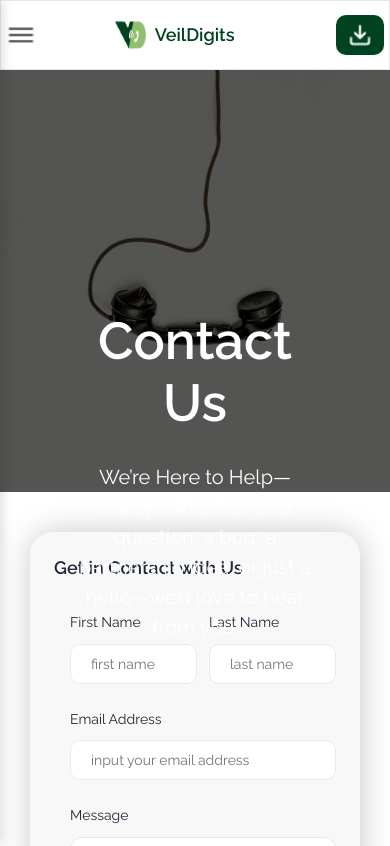
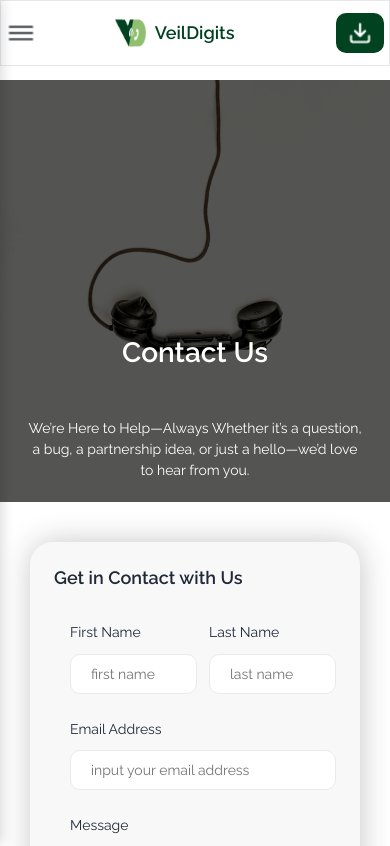
Before and after one commit to DIVINEMICHAEL04/VEIL-DIGITS, a React (Vite) app: page /Contact in a window 390 px wide. Shown: the top 846 px of the page. Built offline with nearby package versions, Linux system fonts and the light colour scheme.

Commit message:
new updates

```diff
--- a/src/components/about-veil-digits/about_veil_digits.css
+++ b/src/components/about-veil-digits/about_veil_digits.css
@@ -1,4 +1,5 @@
 .about-bg-img {
+    margin-top: 80px;
     background-image: url('../../assets/about-us-img.jpg');
     background-size: cover;
     background-position: center;
@@ -63,6 +64,15 @@
 
 @media screen and (max-width: 1024px) {
     .about-bg-img {
-        height: 70vh;
+        height: 60vh;
     }
 }
+
+@media screen and (max-width: 768px) {
+    .about-veildigits-first-paragraph {
+        font-size: 14px;
+    }
+    .about-veildigits-heading {
+        font-size: 28px;
+    }
+}
--- a/src/components/feature-card/FeatureCard.css
+++ b/src/components/feature-card/FeatureCard.css
@@ -33,7 +33,7 @@
     display: flex;
     flex-direction: column;
     gap: 22px;
-    padding-top: 47px;
+    margin-top: 80px;
 }
 
 
--- a/src/components/footer-section/footer_section.jsx
+++ b/src/components/footer-section/footer_section.jsx
@@ -37,9 +37,9 @@ function FooterSection() {
             <h4 className="about-us">About Us</h4>
 
             <ul className="about-offers">
-              <li><Link className="footer-link" to="/">Blog</Link></li>
-              <li><Link className="footer-link" to="/Contact">Contact Us</Link></li>
-              <li><Link className="footer-link" to="/Privacy">Privacy Policy</Link></li>
+              <li><Link className="footer-link" to="/" onClick={() => window.scrollTo({ top: 0, behavior: 'smooth' })}>Blog</Link></li>
+              <li><Link className="footer-link" to="/Contact" onClick={() => window.scrollTo({ top: 0, behavior: 'smooth' })}>Contact Us</Link></li>
+              <li><Link className="footer-link" to="/Privacy" onClick={() => window.scrollTo({ top: 0, behavior: 'smooth' })}>Privacy Policy</Link></li>
             </ul>
           </div>
 
--- a/src/components/header-section/header_section.css
+++ b/src/components/header-section/header_section.css
@@ -9,9 +9,16 @@ body {
     box-sizing: border-box;
 }
 
+
+/* === Sticky Header === */
+
 .header {
+    position: fixed;
+    top: 0;
+    left: 0;
     width: 100%;
-    height: auto;
+    z-index: 1000;
+    background-color: white;
     display: flex;
     gap: 10px;
     padding: 12px 60px;
@@ -131,7 +138,7 @@ ul {
 @media screen and (max-width: 900px) {
     .header {
         flex-direction: column;
-        height: 70px;
+        height: auto;
         justify-content: center;
         padding: 9px 5px;
         border: 1px solid #E5E7EB;
@@ -161,7 +168,7 @@ ul {
         flex-direction: column;
         padding: 20px;
         transition: left 0.3s ease-in-out;
-        z-index: 1000;
+        z-index: 1001;
         box-shadow: 2px 0 12px rgba(0, 0, 0, 0.15);
     }
     .nav-links-slide.open {
--- a/src/components/header-section/header_section.jsx
+++ b/src/components/header-section/header_section.jsx
@@ -35,11 +35,11 @@ function HeaderSection() {
               <img src={closeIcon} alt="Close menu" />
             </div>
             <ul>
-              <li><Link className={`href ${getActiveClass('/')}`} to="/" onClick={toggleMenu}>Home</Link></li>
-              <li><Link className={`href ${getActiveClass('/feature')}`} to="/feature" onClick={toggleMenu}>Feature</Link></li>
-              <li><Link className={`href ${getActiveClass('/About')}`} to="/About" onClick={toggleMenu}>About Us</Link></li>
-              <li><Link className={`href ${getActiveClass('/business')}`} to="/business" onClick={toggleMenu}>Business</Link></li>
-              <li><Link className={`href ${getActiveClass('/pricing')}`} to="/pricing" onClick={toggleMenu}>Pricing</Link></li>
+              <li><Link className={`href ${getActiveClass('/')}`} to="/" onClick={() => window.scrollTo({ top: 0, behavior: 'smooth' })}>Home</Link></li>
+              <li><Link className={`href ${getActiveClass('/feature')}`} to="/feature" onClick={() => window.scrollTo({ top: 0, behavior: 'smooth' })}>Feature</Link></li>
+              <li><Link className={`href ${getActiveClass('/About')}`} to="/About" onClick={() => window.scrollTo({ top: 0, behavior: 'smooth' })}>About Us</Link></li>
+              <li><Link className={`href ${getActiveClass('/business')}`} to="/business"  onClick={() => window.scrollTo({ top: 0, behavior: 'smooth' })}>Business</Link></li>
+              <li><Link className={`href ${getActiveClass('/pricing')}`} to="/pricing"  onClick={() => window.scrollTo({ top: 0, behavior: 'smooth' })}>Pricing</Link></li>
             </ul>
           </div>
 
--- a/src/components/hero-section/hero_section.css
+++ b/src/components/hero-section/hero_section.css
@@ -8,7 +8,6 @@
 .hero-section {
     background: linear-gradient(to bottom, #FFFFFF 35%, #3A8E63, #6DB48F);
     width: 100%;
-    height: 831px;
 }
 
 .section {
@@ -19,6 +18,7 @@
     align-items: center;
     justify-content: center;
     gap: 4px;
+    margin-top: 80px;
 }
 
 .top-heroSection {
--- a/src/components/pricing-hero-section/pricing_hero_section.css
+++ b/src/components/pricing-hero-section/pricing_hero_section.css
@@ -12,13 +12,14 @@
     align-items: center;
     justify-content: center;
     gap: 60px;
+    margin-top: 80px;
 }
 
 .hero-top-section {
     display: flex;
     flex-direction: column;
     gap: 22px;
-    padding-top: 47px;
+    margin-top: 80px;
 }
 
 .announcing-launch,
@@ -539,3 +540,8 @@
         padding: 0px 96px 0px 96px;
     }
 }
+
+
+}
+
+}
--- a/src/components/privacy-policy/privacy_policy.css
+++ b/src/components/privacy-policy/privacy_policy.css
@@ -10,16 +10,13 @@
 }
 
 @media screen and (max-width: 768px) {
-    .privacy-img {
-        height: 55vh;
-    }
     .contact-veildigits {
-        padding-top: 15rem;
+        padding: 256px 28px;
     }
 }
 
 @media screen and (max-width: 440px) {
     .contact-veildigits {
-        gap: 90px;
+        gap: 20px;
     }
 }
--- a/src/components/privacy-policy/privacy_policy.jsx
+++ b/src/components/privacy-policy/privacy_policy.jsx
@@ -7,7 +7,7 @@ function PrivacyPolicy(){
         <div className="privacy-policy-section about-bg-img privacy-img">
             <div className="contact-us-container bg-overlay">
               <div className='about-veildigits contact-veildigits'>
-            <p className='about-veildigits-heading'>privacy Policy</p>
+            <p className='about-veildigits-heading'>Privacy Policy</p>
             <p className='about-veildigits-first-paragraph'>
               Your Privacy Comes First.
               At VeilDigits, we’re committed to protecting your privacy.
```
Also changed, not shown: src/assets/icon-arrow-down.svg (added), src/assets/icon-arrow-up.svg (added).
